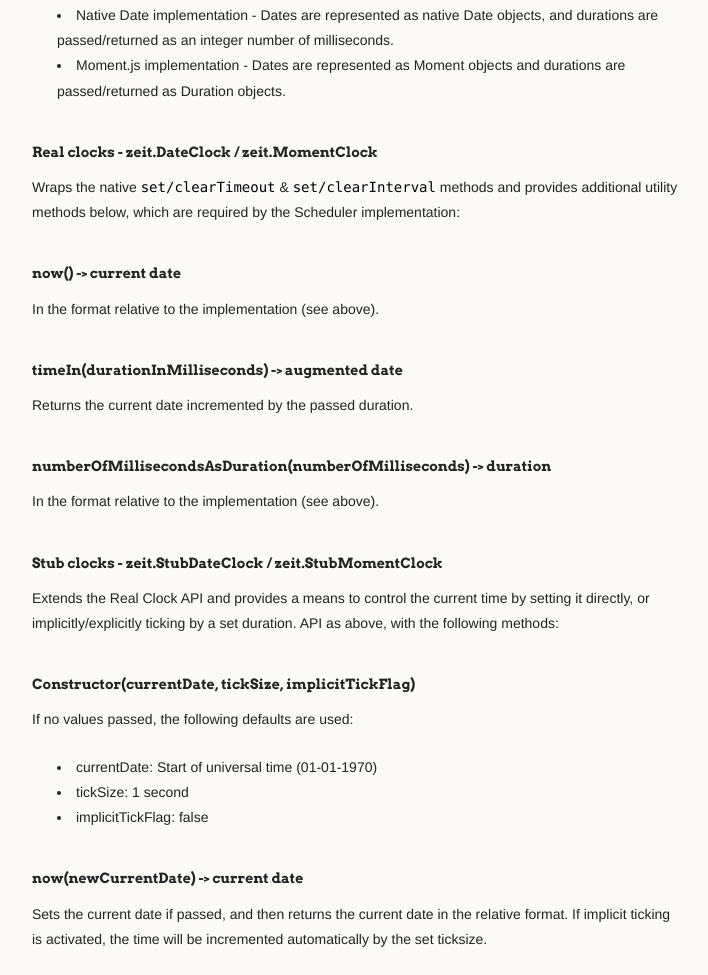
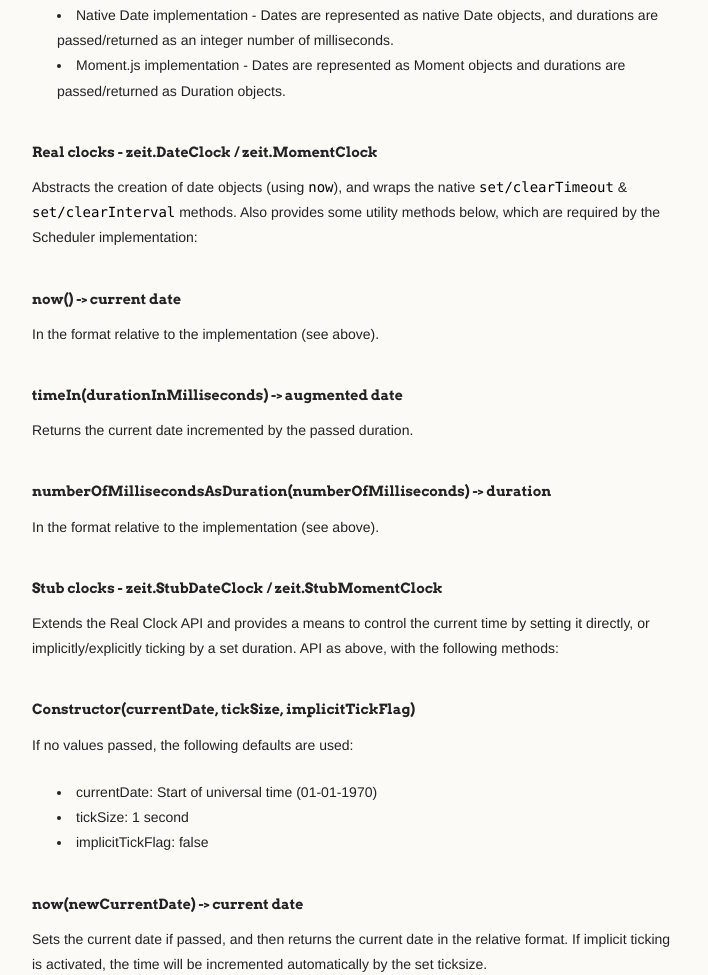
Before and after one commit to daviddenton/zeit, a plain HTML site: page index.html in a window 1280 px wide. Shown: the part 1064-2039 px from the top of the page, without its empty margins (278-986 px from the left). Drawn offline with Linux system fonts and the light colour scheme.

```diff
--- a/index.html
+++ b/index.html
@@ -68,8 +68,9 @@
 </ul><h4>
 <a name="real-clocks---zeitdateclock--zeitmomentclock" class="anchor" href="#real-clocks---zeitdateclock--zeitmomentclock"><span class="octicon octicon-link"></span></a>Real clocks - zeit.DateClock / zeit.MomentClock</h4>
 
-<p>Wraps the native <code>set/clearTimeout</code> &amp; <code>set/clearInterval</code> methods and  provides
-additional utility methods below, which are required by the Scheduler implementation:</p>
+<p>Abstracts the creation of date objects (using <code>now</code>),
+and wraps the native <code>set/clearTimeout</code> &amp; <code>set/clearInterval</code> methods. Also provides some
+utility methods below, which are required by the Scheduler implementation:</p>
 
 <h5>
 <a name="now---current-date" class="anchor" href="#now---current-date"><span class="octicon octicon-link"></span></a>now() -&gt; current date</h5>
```
Also changed, not shown: params.json (+1 -1 lines).
